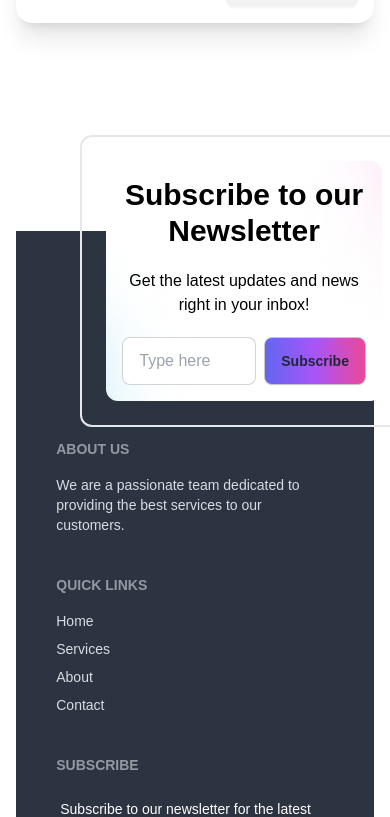
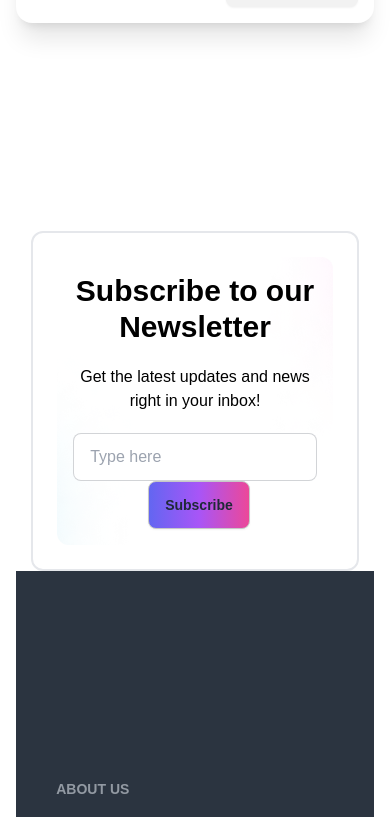
Before and after one commit to sbsajibsx/buy-players, a React (Vite) app: page / in a window 390 px wide. Shown: the part 6760-7577 px from the top of the page. Built offline with nearby package versions, Linux system fonts and the light colour scheme.

Commit message:
all done with responsive

```diff
--- a/src/components/Footer/Footer.jsx
+++ b/src/components/Footer/Footer.jsx
@@ -2,8 +2,8 @@ import footerBg from "../../assets/bg-shadow.png";
 const Footer = () => {
   return (
     <div>
-      <div className="w-11/12 mx-auto relative">
-        <div className="border-2 absolute  w-11/12 mx-auto -top-24 left-16 rounded-xl">
+      <div className="w-11/12 mx-auto md:relative">
+        <div className="border-2 md:absolute  w-11/12 mx-auto -top-24 left-16 rounded-xl">
           <div
             className="hero w-auto m-6 rounded-xl bg-white"
             style={{
@@ -22,7 +22,7 @@ const Footer = () => {
                 <p className="mb-5 text-black">
                   Get the latest updates and news right in your inbox!
                 </p>
-                <div className="flex">
+                <div className="md:flex">
                 <input type="text" placeholder="Type here" className="input input-bordered w-full max-w-xs" />
                 <button className="btn btn-active bg-gradient-to-r from-indigo-500 via-purple-500 to-pink-500 ml-2">Subscribe</button>
                 </div>
```
